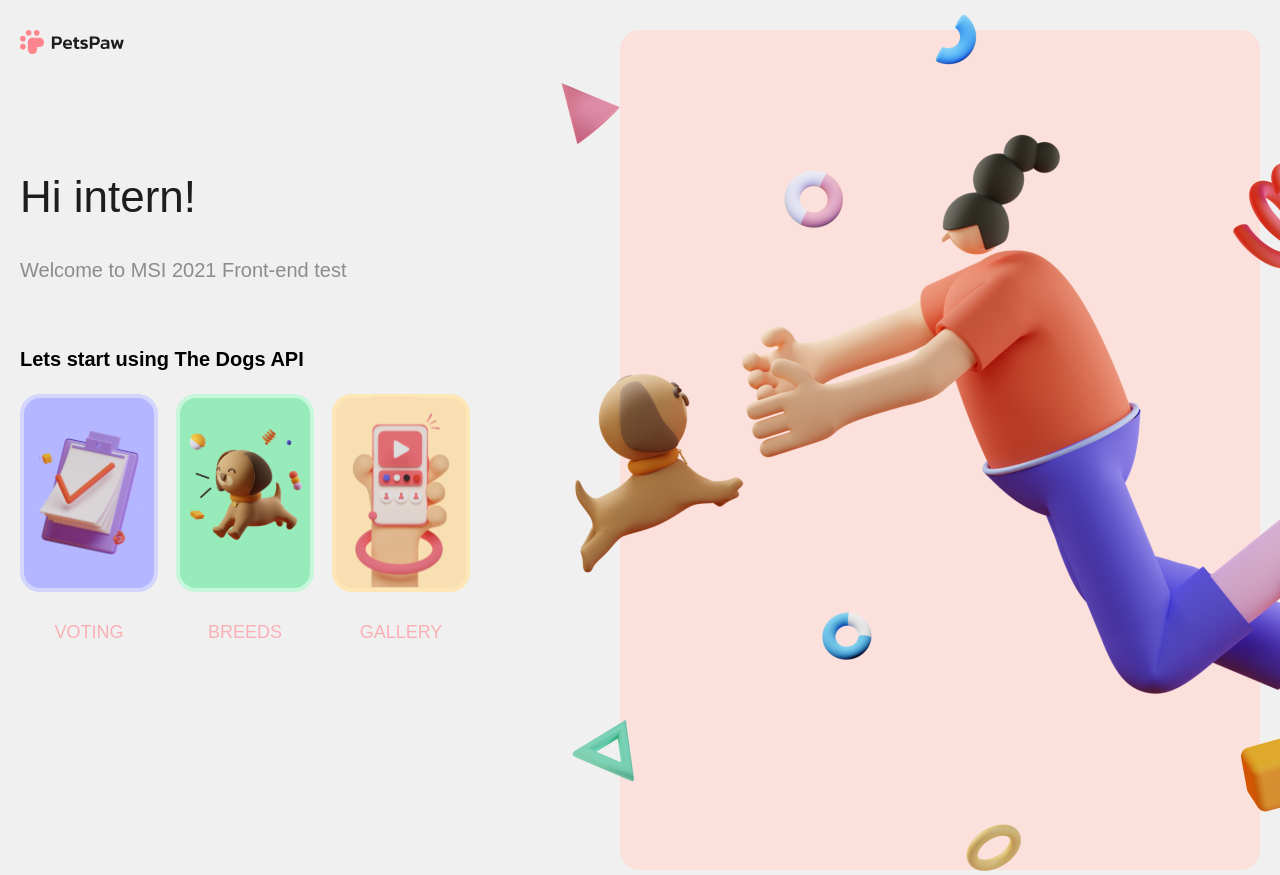
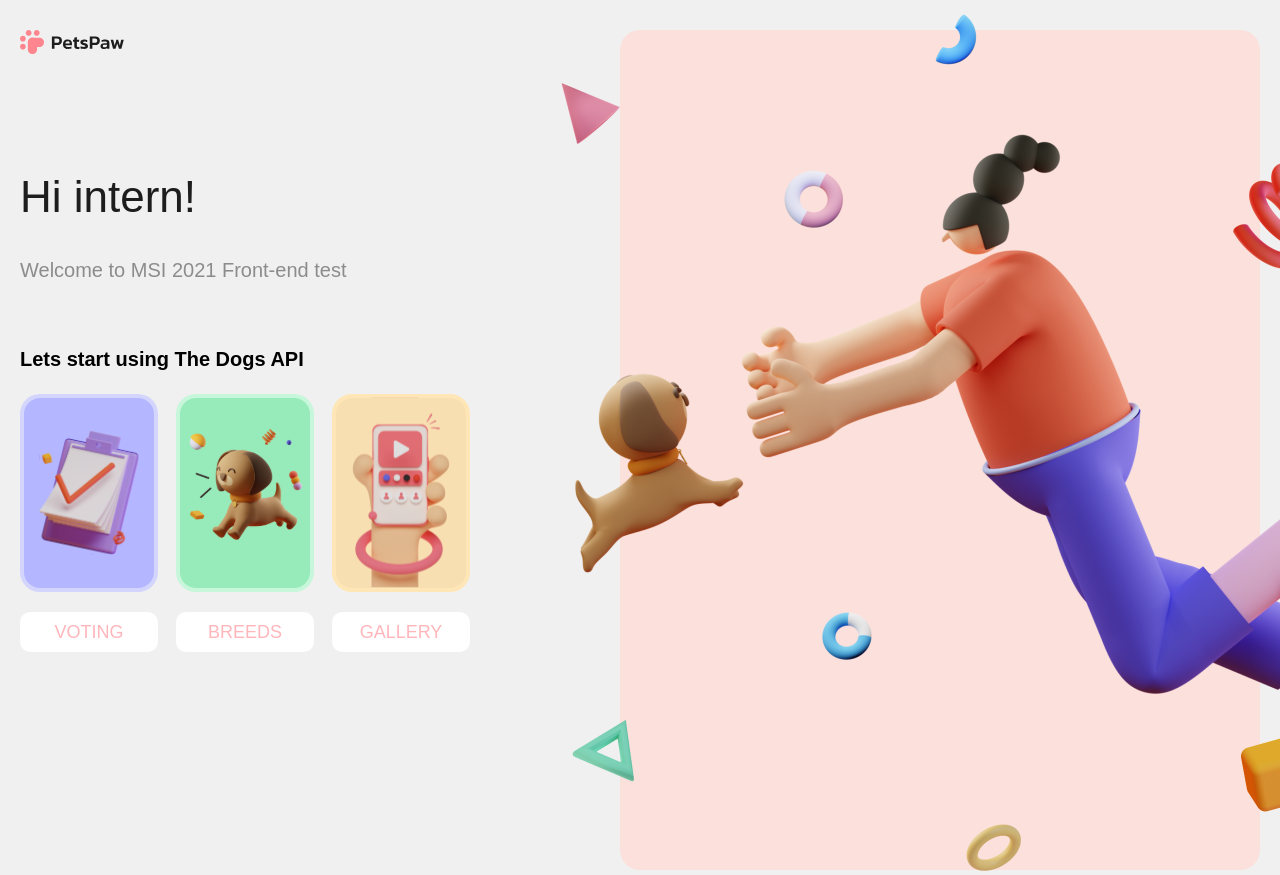
Before and after one commit to hel1yeah/MSI-2021-Vue.js, a Vue app in the folder test-intern/: page / in a window 1280 px wide. Shown: the top 875 px of the page. Built offline with nearby package versions, Linux system fonts and the light colour scheme.

Commit message:
update color HiPage

```diff
--- a/test-intern/src/views/HiPage.vue
+++ b/test-intern/src/views/HiPage.vue
@@ -115,7 +115,7 @@ export default {
     color: var(--pink-color);
   }
   &:hover .header__card--bg {
-    border: 4px solid var(--while-color);
+    border: 4px solid var(--white-color);
   }
 }
 .header__card--bg {
@@ -168,7 +168,7 @@ export default {
 .header__card--title {
   text-transform: uppercase;
   color: var(--pink-color);
-  background: var(--while-color);
+  background: var(--white-color);
   border-radius: 10px;
   width: 100%;
   padding: 10px 0;
@@ -183,11 +183,11 @@ export default {
 }
 .router-link-exact-active > .header__card--title {
   background-color: var(--pink-color);
-  color: var(--while-color);
+  color: var(--white-color);
 }
 .router-link-exact-active > .header__card--title .header__card--bg {
   background-color: var(--pink-color);
-  color: var(--while-color);
+  color: var(--white-color);
 }
 // hover
 </style>
```
